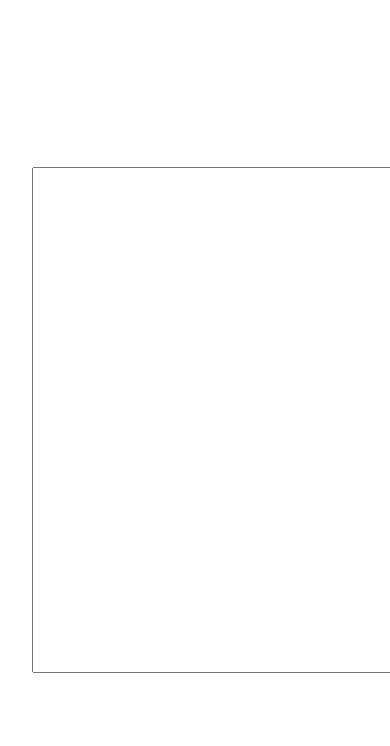
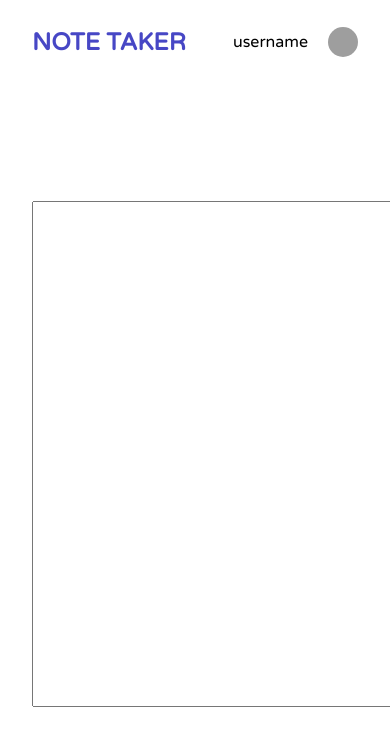
Before and after one commit to OgagaAkpowenre1/fastapi-test-api, a React (Vite) app in the folder frontend/: page / in a window 390 px wide. Shown: the top 746 px of the page. Built offline with nearby package versions, Linux system fonts and the light colour scheme; grey boxes are pictures that could not be loaded.

Commit message:
added navbar and some more basic styling, need to add proper responsiveness and note writing functionality

```diff
--- a/frontend/src/App.css
+++ b/frontend/src/App.css
@@ -51,14 +51,15 @@ html, body, #root {
 .app-container {
   max-width: 100vw;
   max-height: 100vh;
-  overflow: hidden;
+  overflow-y: scroll;
+  overflow-x: hidden;
   margin: 0;
   padding: 0;
   box-sizing: border-box;
   display: flex;
   flex-direction: column;
   justify-content: center;
-  align-items: center;
+  /* align-items: center; */
   /* background-color: #661999; */
   height: 100%;
 }
--- /dev/null
+++ b/frontend/src/components/navbar/navbar.css
@@ -0,0 +1,24 @@
+.navbar {
+    display: flex;
+    justify-content: space-between;
+    align-items: center;
+    padding:0rem 2rem;
+}
+
+a {
+    text-decoration: none;
+}
+
+.user-info {
+    display:flex;
+    align-items: center;
+
+}
+
+img {
+    border-radius: 50%;
+    height: 30px;
+    width: 30px;
+    margin-left: 20px;
+    cursor: pointer;
+}
--- /dev/null
+++ b/frontend/src/components/navbar/navbar.jsx
@@ -0,0 +1,15 @@
+import './navbar.css'
+
+const Navbar = () => {
+    return (
+        <nav className='navbar'>
+            <a href="#"><h1>Note Taker</h1></a>
+            <div className="user-info">
+                <p>username</p>
+                <img src="https://external-content.duckduckgo.com/iu/?u=http%3A%2F%2Fwww.freeiconspng.com%2Fuploads%2Fperson-icon-5.png&f=1&nofb=1&ipt=3f2d9b0425ff691815e112ec38ebda4651311e40ba19208cdbfd4f6cc6b7a993" alt="" />
+            </div>
+        </nav>
+    )
+}
+
+export default Navbar;
--- a/frontend/src/components/noteAppContainer/noteAppContainer.css
+++ b/frontend/src/components/noteAppContainer/noteAppContainer.css
@@ -3,7 +3,7 @@
     align-items: center;
     justify-content: space-between;
     width: 100vw;
-    height: 100vh;
+    height: 90vh;
     padding: 0rem 2rem;
     box-sizing: border-box;
 }
--- a/frontend/src/components/noteAppContainer/noteAppContainer.jsx
+++ b/frontend/src/components/noteAppContainer/noteAppContainer.jsx
@@ -1,13 +1,17 @@
 import './noteAppContainer.css'
 import NoteList from '../noteList/noteList';
 import TextBox from '../textBox/textBox';
+import Navbar from '../navbar/navbar'
 
 const NoteAppContainer = () => {
     return (
-        <div className='note-app-container'>
-        <TextBox />
-        <NoteList />
-        </div>
+        <>
+            <Navbar />
+            <div className='note-app-container'>
+            <TextBox />
+            <NoteList />
+            </div>
+        </>
     )
 }
 
--- a/frontend/src/components/noteListItem/noteListItem.css
+++ b/frontend/src/components/noteListItem/noteListItem.css
@@ -1,6 +1,7 @@
 .note-list-item{
     text-align: center;
     transition: 0.5s background;
+    cursor: pointer;
 }
 
 .note-list-item:hover {
```
